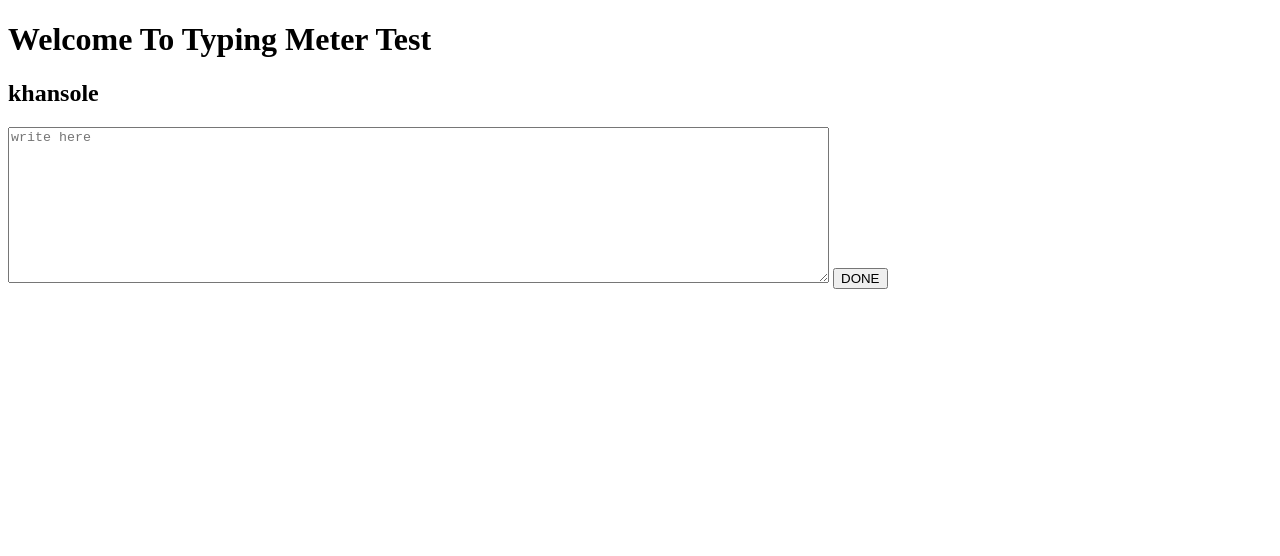
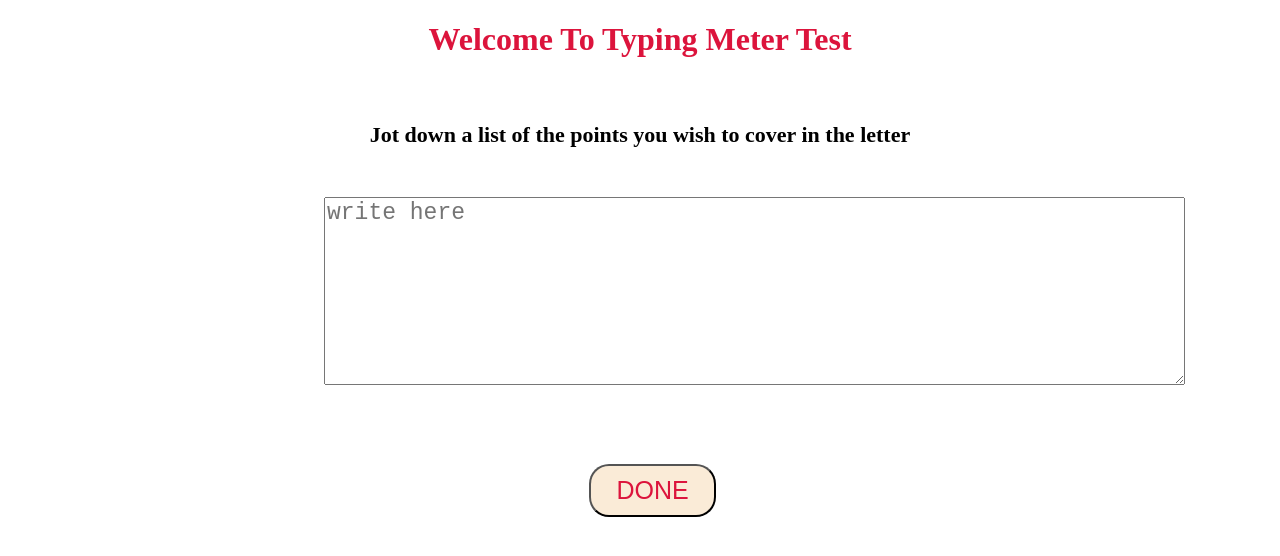
Before and after one commit to sai12348765patil/typing-project, a plain HTML site: page index.html in a window 1280 px wide. Both pictures are taken after a click on the button "Start". Drawn offline with Linux system fonts and the light colour scheme.

Commit message:
Update index.html

```diff
--- a/index.html
+++ b/index.html
@@ -6,13 +6,42 @@
     <meta name="viewport" content="width=device-width, initial-scale=1.0">
     <title>Document</title>
 </head>
+<style>
+    #welcome{
+        color: crimson;
+        text-align: center;
+        margin-bottom: 5%;
+    }
+    #inputwords{
+       margin-left: 25%;
+       margin-bottom: 6%;
+       font-size: 23px;
+    }
+    #btn{
+        margin-left: 46%;
+        width: 10%;
+        padding: 10px;
+        background-color: antiquewhite;
+        color: crimson;
+        font-size: 25px;
+        border-radius: 20px;
+    }
+    .msg{
+        text-align: center;
+        font-size: 22px;
+        margin-bottom: 1%;
+    }
+</style>
 <body>
     <div id="mainBox">
 
         <div class="heading">
-            <h1>Welcome To Typing Meter Test</h1>
-            <h2 id="msg"></h2>
-            <textarea id="inputwords" cols="100" rows="10" placeholder="write here"></textarea>
+            <h1 id="welcome">Welcome To Typing Meter Test</h1>
+            <h2 class="msg" id="msg"></h2>
+            <br>
+            <h2 class="msg" id="result"></h2>
+            <textarea id="inputwords" cols="60" rows="7" placeholder="write here"></textarea>
+            <br>
             <button id="btn">Start</button>
         </div>
     </div>
@@ -20,15 +49,73 @@
 </html>
 
 <script>
-    const wordsSet = ["saiprasad" , "ganeshrao" ,"khansole"];
+    const wordsSet = ["The quick brown fox jumps over the lazy dog" ,
+                       "Please take your dog, Cali, out for a walk – he really needs some exercise!" ,
+                       "What a beautiful day it is on the beach, here in beautiful and sunny Hawaii.",
+                       "Rex Quinfrey, a renowned scientist, created plans for an invisibility machine.",
+                       "Do you know why all those chemicals are so hazardous to the environment?",
+                       "You never did tell me how many copper pennies where in that jar; how come?",
+                       "Max Joykner sneakily drove his car around every corner looking for his dog.",
+                       "The two boys collected twigs outside, for over an hour, in the freezing cold!",
+                       "When do you think they will get back from their adventure in Cairo, Egypt?",
+                       "Trixie and Veronica, our two cats, just love to play with their pink ball of yarn.",
+                       "We climbed to the top of the mountain in just under two hours; isn’t that great?",
+                       "Hector quizzed Mr. Vexife for two hours, but he was unable to get any information.",
+                       "I have three things to do today: wash my car, call my mother, and feed my dog.",
+                       "Xavier Puvre counted eighty large boxes and sixteen small boxes stacked outside.",
+                       "The Reckson family decided to go to an amusement park on Wednesday.",
+                       "That herd of bison seems to be moving quickly; does that seem normal to you?",
+                       "All the grandfather clocks in that store were set at exactly 3 o’clock.",
+                       "There are so many places to go in Europe for a vacation--Paris, Rome, Prague, etc.",
+                       "Those diamonds and rubies will make a beautiful piece of jewelry.",
+                       "The steamboats seemed to float down the Mississippi River at a snail’s pace.",
+                       "In order to keep up at that pace, Zack Squeve would have to work all night.",
+                       "A good way to increase your typing speed is to type easy sentences over and over.",
+                       "Try taking a typing speed test before and after to see for yourself.",
+                       "You can even work through this section multiple times and then track your progress.",
+                       "Do I look like a turnip that just fell off the turnip truck?",
+                       "The stronger the breeze the stronger the trees.",
+                       "You can lead a horse to water but you can't make him drink.",
+                       "Your car is out of date as soon as it is paid for.",
+                       "Establish what you wish to accomplish when writing the letter. Think about your reader’s needs as well.",
+                       "Jot down a list of the points you wish to cover in the letter",
+                       "Read over the first draft and make revisions until you feel it is good.",
+                       "Proofread several times, checking for spelling and grammatical errors.  Don’t rely solely upon your computer’s Spell Check program.  Computers don’t understand context or homophones.",
+                       "So that we can promptly refund your money, please enclose a receipt."
+                       ];
 
     let msg = document.getElementById("msg");
 
     let mywords = document.getElementById("inputwords");
 
     let button = document.getElementById("btn");
+    let result = document.getElementById("result");
 
     let starttime , endtime;
+
+
+
+ button.addEventListener("click" , function(){
+        if(this.innerText == "Start"){
+            mywords.value = "";
+            result.innerText = "" ;
+            // mywords.disabled = false;
+            playGame();
+            button.innerText = "DONE";
+        }
+        else if (this.innerText = "DONE"){
+            endGame();
+            // mywords.disabled = true;
+            button.innerText = "Start";
+        }
+    })
+
+    button.addEventListener("keypress" , function(e){
+     if(e.which = "Enter"){
+        button.click();
+     }
+    })
+
 
 
     const playGame = ()=>{
@@ -42,6 +129,8 @@
         button.innerText = "DONE";
     }
 
+
+
     const endGame = ()=>{
         let date = new Date();
 
@@ -54,51 +143,35 @@
 
         let userwriting = mywords.value;
 
-        let checking = wordcount(userwriting);
+        let checking = userwriting.split(" ").length;
 
         let speed = Math.round((checking/totaltime)*60);
 
-        let finalmassage = `your speed is ${speed} words per minites . ` ;
+        let finalmassage = ` you take ${totaltime} sec , your speed is ${speed} words per minites . ` ;
 
        finalmassage += compare(msg.innerText , userwriting);
 
-       msg.innerText = finalmassage;
+       result.innerText = finalmassage;
     }
 
 
- function compare(input , userwrite){
+function compare(input , userwrite){
     let str1 = input.split(" ");
     let str2 = userwrite.split(" ");
     let count = 0;
 
     str1.forEach ((e , i)=>{
-        if(e == str2[i]){count++};
+        if(e == str2[i]){
+            count++;
+            }
     })
 
     return `${count} correct out of  ${str1.length} words and the total numbers of error are ${str1.length-count}`;
  }
 
 
-    const wordcount = (userwriting)=>{
 
-        let responce = userwriting.split(" ").length;
 
-        console.log(responce);
-        return responce;
-
-    }
-
-    button.addEventListener("click" , function(){
-        if(this.innerText == "Start"){
-            mywords.disabled = false;
-            playGame();
-        }
-        else if (this.innerText = "DONE"){
-            mywords.disabled = true;
-            button.innerText = "Start";
-            endGame();
-        }
-    })
 </script>
 
 <!-- 1] when user pressed start button then only active textarea else disable it or vice varsa -->
```
